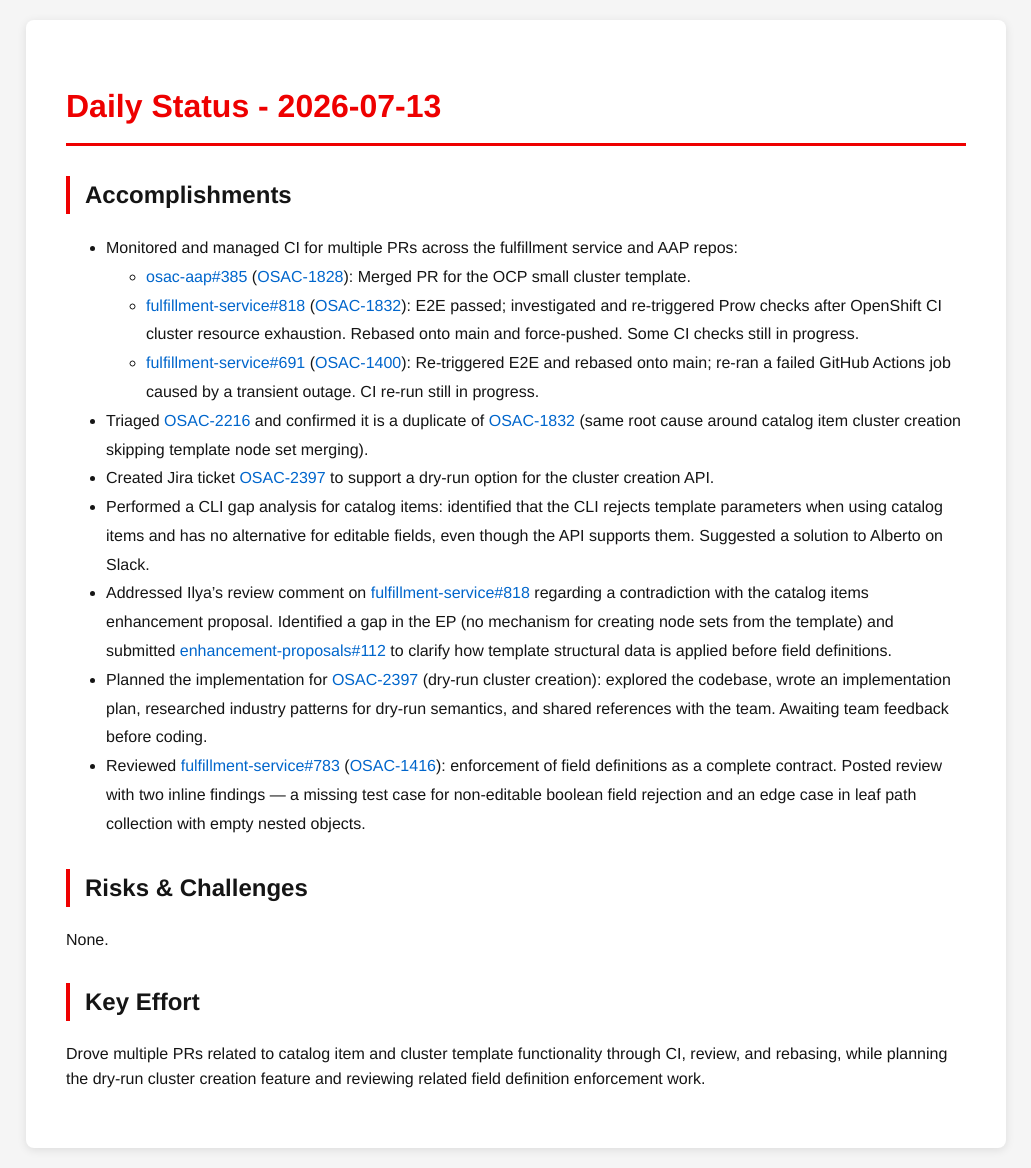
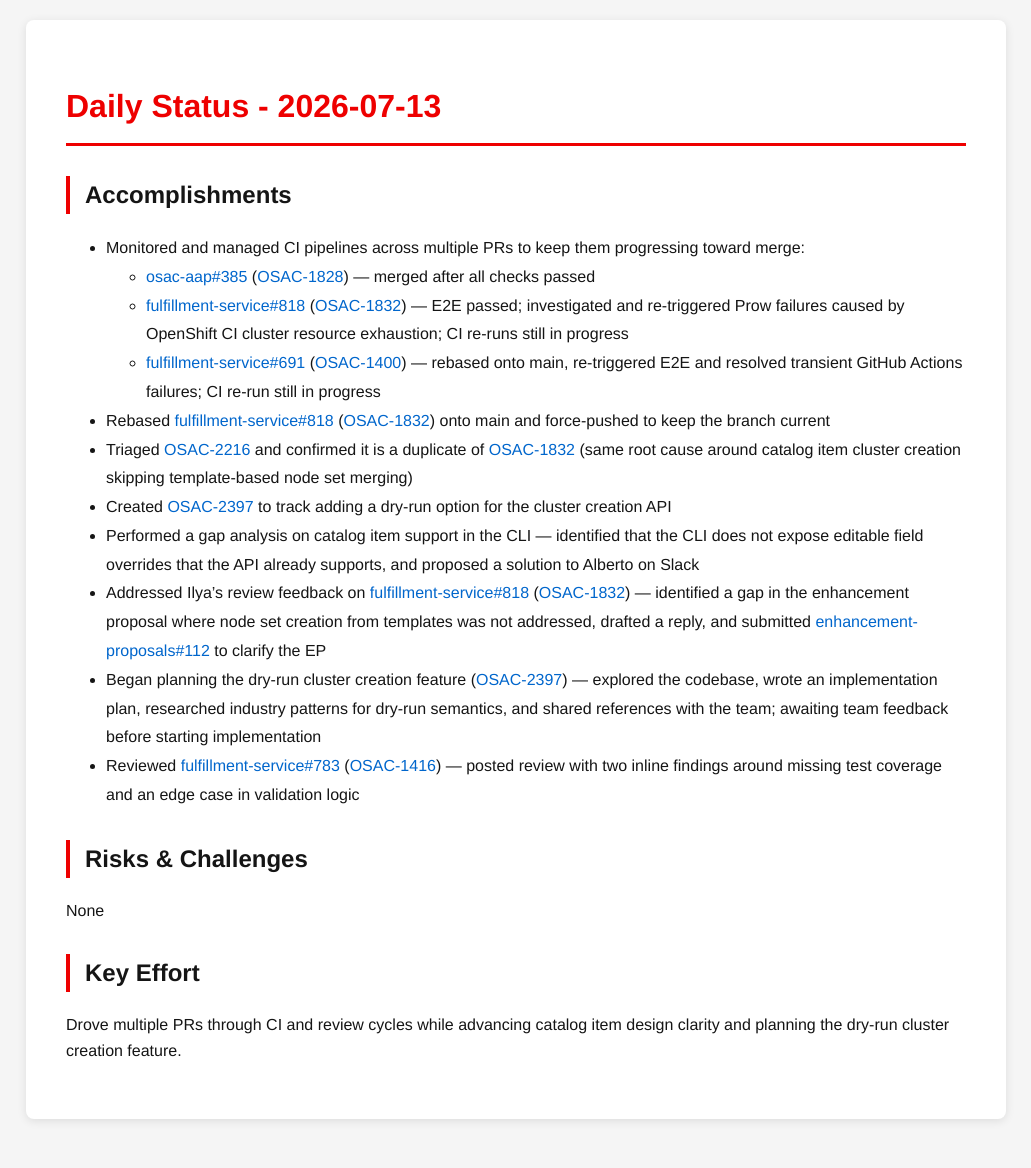
Before and after one commit to tzvatot/daily-status, a Jekyll site: the page built from 2026-07-13.md, in a window 1280 px wide. Shown: the whole page, without its empty margins (124-1155 px from the left). Built offline with Jekyll 4.4.1, drawn with Linux system fonts in a browser that asks for light colours; after the commit the page ends 1139 px from its top, so only the background shows below that.

Commit message:
Daily status update - 2026-07-13

```diff
--- a/2026-07-13.md
+++ b/2026-07-13.md
@@ -7,19 +7,20 @@ date: 2026-07-13
 # Daily Status - 2026-07-13
 
 ## Accomplishments
-- Monitored and managed CI for multiple PRs across the fulfillment service and AAP repos:
-  - [osac-aap#385](https://github.com/osac-project/osac-aap/pull/385) ([OSAC-1828](https://redhat.atlassian.net/browse/OSAC-1828)): Merged PR for the OCP small cluster template.
-  - [fulfillment-service#818](https://github.com/osac-project/fulfillment-service/pull/818) ([OSAC-1832](https://redhat.atlassian.net/browse/OSAC-1832)): E2E passed; investigated and re-triggered Prow checks after OpenShift CI cluster resource exhaustion. Rebased onto main and force-pushed. Some CI checks still in progress.
-  - [fulfillment-service#691](https://github.com/osac-project/fulfillment-service/pull/691) ([OSAC-1400](https://redhat.atlassian.net/browse/OSAC-1400)): Re-triggered E2E and rebased onto main; re-ran a failed GitHub Actions job caused by a transient outage. CI re-run still in progress.
-- Triaged [OSAC-2216](https://redhat.atlassian.net/browse/OSAC-2216) and confirmed it is a duplicate of [OSAC-1832](https://redhat.atlassian.net/browse/OSAC-1832) (same root cause around catalog item cluster creation skipping template node set merging).
-- Created Jira ticket [OSAC-2397](https://redhat.atlassian.net/browse/OSAC-2397) to support a dry-run option for the cluster creation API.
-- Performed a CLI gap analysis for catalog items: identified that the CLI rejects template parameters when using catalog items and has no alternative for editable fields, even though the API supports them. Suggested a solution to Alberto on Slack.
-- Addressed Ilya's review comment on [fulfillment-service#818](https://github.com/osac-project/fulfillment-service/pull/818) regarding a contradiction with the catalog items enhancement proposal. Identified a gap in the EP (no mechanism for creating node sets from the template) and submitted [enhancement-proposals#112](https://github.com/osac-project/enhancement-proposals/pull/112) to clarify how template structural data is applied before field definitions.
-- Planned the implementation for [OSAC-2397](https://redhat.atlassian.net/browse/OSAC-2397) (dry-run cluster creation): explored the codebase, wrote an implementation plan, researched industry patterns for dry-run semantics, and shared references with the team. Awaiting team feedback before coding.
-- Reviewed [fulfillment-service#783](https://github.com/osac-project/fulfillment-service/pull/783) ([OSAC-1416](https://redhat.atlassian.net/browse/OSAC-1416)): enforcement of field definitions as a complete contract. Posted review with two inline findings — a missing test case for non-editable boolean field rejection and an edge case in leaf path collection with empty nested objects.
+- Monitored and managed CI pipelines across multiple PRs to keep them progressing toward merge:
+  - [osac-aap#385](https://github.com/osac-project/osac-aap/pull/385) ([OSAC-1828](https://redhat.atlassian.net/browse/OSAC-1828)) — merged after all checks passed
+  - [fulfillment-service#818](https://github.com/osac-project/fulfillment-service/pull/818) ([OSAC-1832](https://redhat.atlassian.net/browse/OSAC-1832)) — E2E passed; investigated and re-triggered Prow failures caused by OpenShift CI cluster resource exhaustion; CI re-runs still in progress
+  - [fulfillment-service#691](https://github.com/osac-project/fulfillment-service/pull/691) ([OSAC-1400](https://redhat.atlassian.net/browse/OSAC-1400)) — rebased onto main, re-triggered E2E and resolved transient GitHub Actions failures; CI re-run still in progress
+- Rebased [fulfillment-service#818](https://github.com/osac-project/fulfillment-service/pull/818) ([OSAC-1832](https://redhat.atlassian.net/browse/OSAC-1832)) onto main and force-pushed to keep the branch current
+- Triaged [OSAC-2216](https://redhat.atlassian.net/browse/OSAC-2216) and confirmed it is a duplicate of [OSAC-1832](https://redhat.atlassian.net/browse/OSAC-1832) (same root cause around catalog item cluster creation skipping template-based node set merging)
+- Created [OSAC-2397](https://redhat.atlassian.net/browse/OSAC-2397) to track adding a dry-run option for the cluster creation API
+- Performed a gap analysis on catalog item support in the CLI — identified that the CLI does not expose editable field overrides that the API already supports, and proposed a solution to Alberto on Slack
+- Addressed Ilya's review feedback on [fulfillment-service#818](https://github.com/osac-project/fulfillment-service/pull/818) ([OSAC-1832](https://redhat.atlassian.net/browse/OSAC-1832)) — identified a gap in the enhancement proposal where node set creation from templates was not addressed, drafted a reply, and submitted [enhancement-proposals#112](https://github.com/osac-project/enhancement-proposals/pull/112) to clarify the EP
+- Began planning the dry-run cluster creation feature ([OSAC-2397](https://redhat.atlassian.net/browse/OSAC-2397)) — explored the codebase, wrote an implementation plan, researched industry patterns for dry-run semantics, and shared references with the team; awaiting team feedback before starting implementation
+- Reviewed [fulfillment-service#783](https://github.com/osac-project/fulfillment-service/pull/783) ([OSAC-1416](https://redhat.atlassian.net/browse/OSAC-1416)) — posted review with two inline findings around missing test coverage and an edge case in validation logic
 
 ## Risks & Challenges
-None.
+None
 
 ## Key Effort
-Drove multiple PRs related to catalog item and cluster template functionality through CI, review, and rebasing, while planning the dry-run cluster creation feature and reviewing related field definition enforcement work.
+Drove multiple PRs through CI and review cycles while advancing catalog item design clarity and planning the dry-run cluster creation feature.
```
